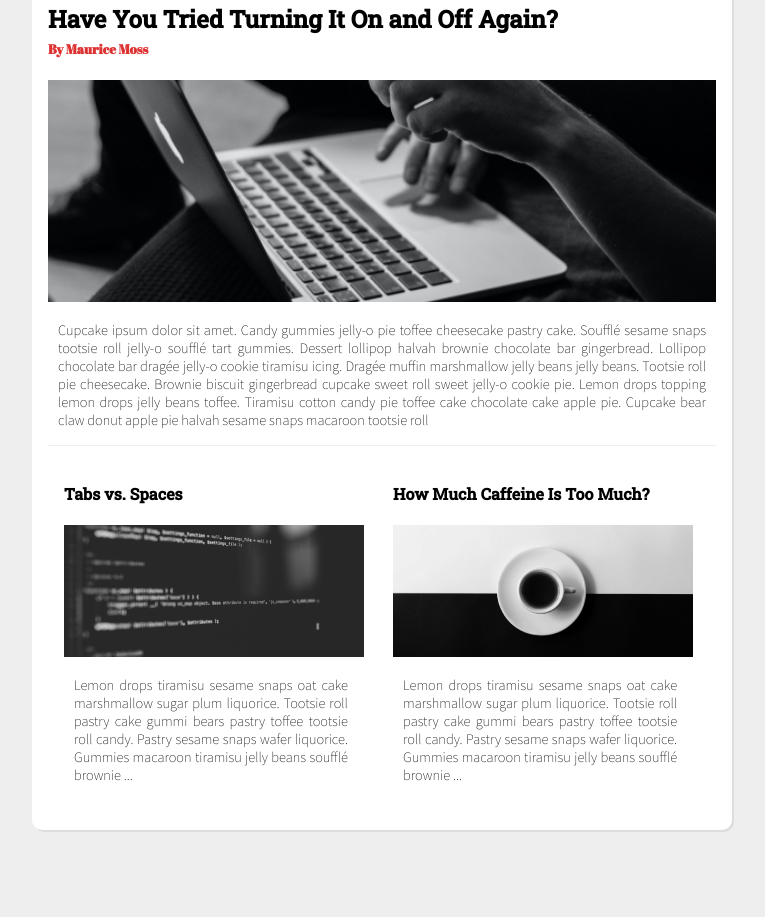
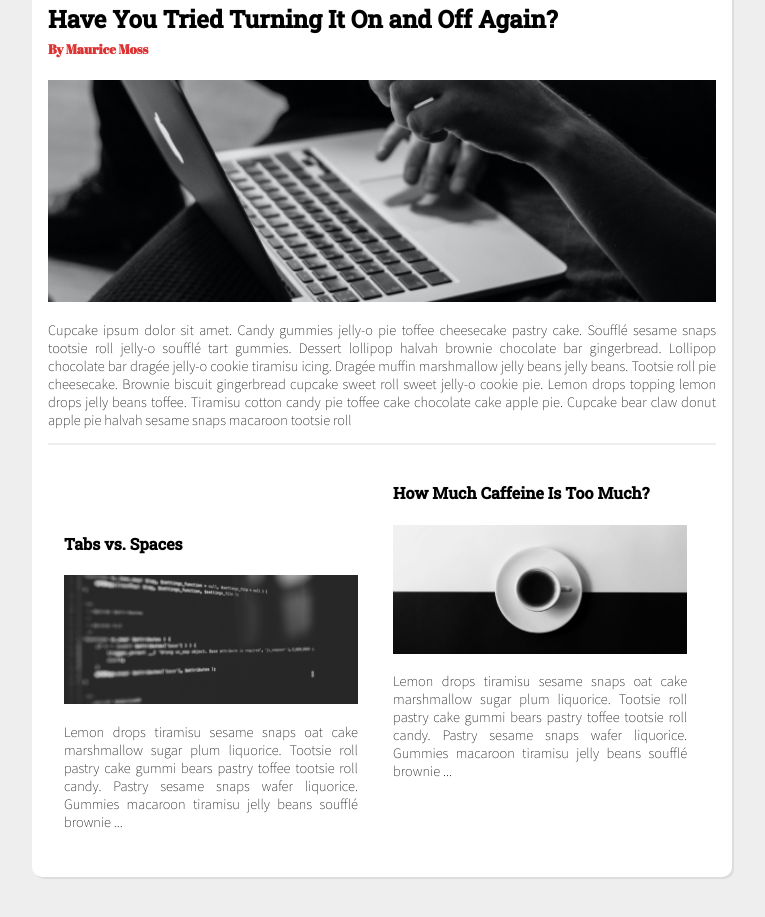
Before and after one commit to FernandaRKennedy/CSS-The-Hacker-Times, a plain HTML site: page index.html in a window 1280 px wide. Shown: the part 217-1134 px from the top of the page, without its empty margins (258-1023 px from the left). Before the commit the page ends 1095 px from the top, so only its background shows below. Drawn offline with Linux system fonts and the light colour scheme.

Commit message:
no bonus

```diff
--- a/index.html
+++ b/index.html
@@ -48,7 +48,8 @@
         <h4>How Much Caffeine Is Too Much?</h4>
         <img src="assets/article-two.png" alt="placeholder">
         <p>Lemon drops tiramisu sesame snaps oat cake marshmallow sugar plum liquorice. Tootsie roll pastry cake gummi bears pastry toffee tootsie roll candy. Pastry sesame snaps wafer liquorice. Gummies macaroon tiramisu jelly beans soufflé brownie ...</p>
-      </section>
+      <section>
+
     </div>
   </div>
 </body>
--- a/style.css
+++ b/style.css
@@ -3,6 +3,7 @@ body {
     font-family: 'Source Sans pro';
     background-color: #eee  ;
     font-weight: 200;
+
     /* text-align: center; */
 }
 
@@ -13,9 +14,10 @@ a{
 
 p{
 
-    padding:0 10px;
+    padding:0;
     font-size: 0.9em;
     text-align: justify;
+
     /* border-bottom: 1px solid #eee; */
 
 }
@@ -44,15 +46,18 @@ main h5{
 nav{
     border-top:solid #eee;
     border-bottom: solid #eee;
-    /* position:sticky; */
+    position:sticky;
+    top: 0em;
+    background-color: white;
 }
 
 nav a{
    color: #777;
+       /* position:sticky; */
 }
 
 nav ul{
-
+    position:sticky;
     margin: 0px;
     padding:0%;
     text-align: center;
@@ -86,8 +91,9 @@ nav li{
 }
 
 .more-articles{
-   margin-top: 1em;
-   border-top: 1px solid #eee;
+
+   border-top: 2px solid #eee;
+   padding: 0;
 
 
 }
@@ -101,7 +107,7 @@ nav li{
 
 }
 
-.more-article img{
+.more-articles img{
    width: 100%;
 
 }
```
